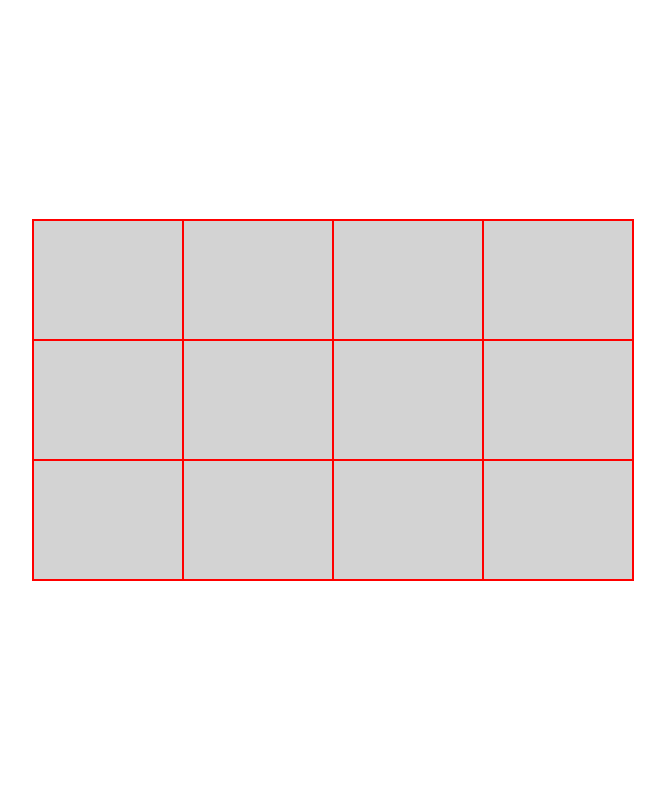
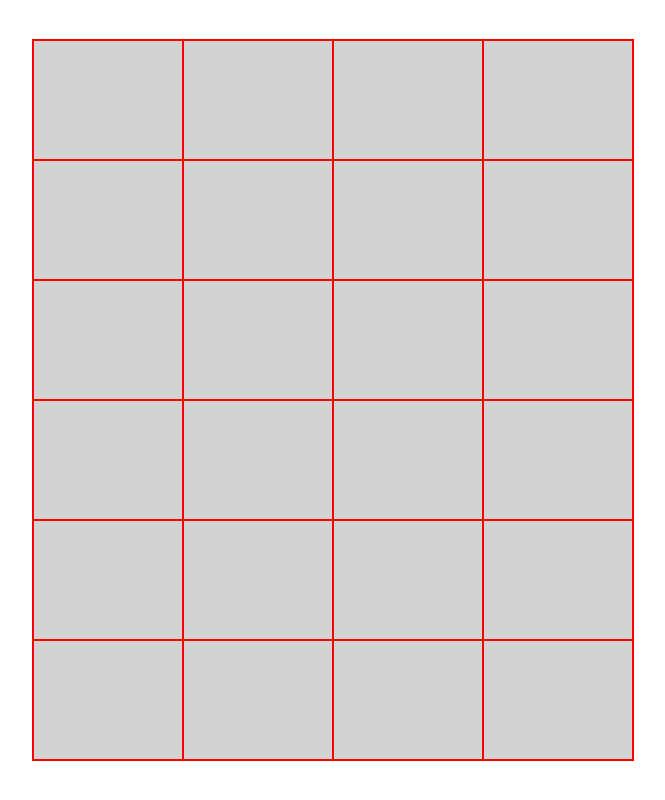
Before and after one commit to fcasibu/memory-game, a plain HTML site: page index.html in a window 1280 px wide. Shown: the whole page, without its empty margins (307-972 px from the left). Drawn offline with Linux system fonts and the light colour scheme.

Commit message:
small changes

```diff
--- a/index.html
+++ b/index.html
@@ -10,20 +10,6 @@
     <title>Document</title>
   </head>
   <body>
-    <div class="grid-container">
-      <div data-index="0" class="grid-item"></div>
-      <div data-index="1" class="grid-item"></div>
-      <div data-index="2" class="grid-item"></div>
-      <div data-index="3" class="grid-item"></div>
-      <div data-index="4" class="grid-item"></div>
-      <div data-index="5" class="grid-item"></div>
-      <div data-index="6" class="grid-item"></div>
-      <div data-index="7" class="grid-item"></div>
-      <div data-index="8" class="grid-item"></div>
-      <div data-index="9" class="grid-item"></div>
-      <div data-index="10" class="grid-item"></div>
-      <div data-index="11" class="grid-item"></div>
-    </div>
     <script src="./js/script.js"></script>
   </body>
 </html>
--- a/js/script.js
+++ b/js/script.js
@@ -1,7 +1,6 @@
 (() => {
   const Game = {
-    init() {
-      this.gridItem = document.querySelectorAll(".grid-item");
+    utilities() {
       this.letterArr = [
         "a",
         "a",
@@ -15,6 +14,18 @@
         "e",
         "f",
         "f",
+        "g",
+        "g",
+        "h",
+        "h",
+        "i",
+        "i",
+        "j",
+        "j",
+        "k",
+        "k",
+        "l",
+        "l",
       ];
       this.counter = 0;
       this.guessArr = [];
@@ -35,22 +46,30 @@
       this.shuffledItems.push(this.letterArr);
     },
 
-    createOverlayAndTextContainer() {
-      for (let i = 0; i < this.gridItem.length; i++) {
+    createGrid(n) {
+      this.gridContainer = document.createElement("div");
+      this.gridContainer.classList.add("grid-container");
+      document.body.prepend(this.gridContainer);
+      for (let i = 0; i < n; i++) {
+        this.item = document.createElement("div");
         this.itemOverlay = document.createElement("div");
         this.itemText = document.createElement("p");
+        this.item.classList.add("grid-item");
         this.itemOverlay.classList.add("grid-item-overlay");
         this.itemText.classList.add("grid-item-text");
-        this.gridItem[i].appendChild(this.itemOverlay);
-        this.gridItem[i].appendChild(this.itemText);
-        this.gridItem[i].dataset.clicked = false;
+        this.item.dataset.index = i;
+        this.item.dataset.clicked = false;
+        this.gridContainer.appendChild(this.item);
+        this.item.appendChild(this.itemOverlay);
+        this.item.appendChild(this.itemText);
       }
-      this.gridItemOverlay = document.querySelectorAll(".grid-item-overlay");
+      this.gridItem = document.querySelectorAll(".grid-item");
     },
 
     addText() {
       for (let i = 0; i < this.gridItem.length; i++) {
-        this.gridItem[i].children[1].textContent = this.shuffledItems[0][i];
+        this.gridItem[i].children[1].textContent =
+          this.shuffledItems[0][i].toUpperCase();
       }
     },
 
@@ -81,7 +100,7 @@
       const isFound = [...this.gridItem].every(
         (item) => item.dataset.found === "true"
       );
-
+      console.log([...this.gridItem]);
       if (isFound) {
         setTimeout(() => {
           alert("good job!");
@@ -116,9 +135,9 @@
       );
     },
   };
-  Game.init();
+  Game.utilities();
   Game.shuffleItems();
-  Game.createOverlayAndTextContainer();
+  Game.createGrid(24);
   Game.addText();
   Game.clickListener();
 })();
```
